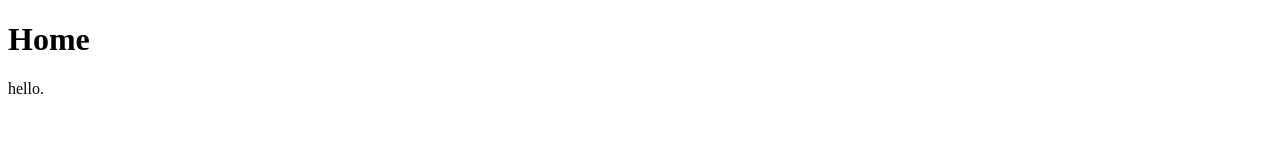
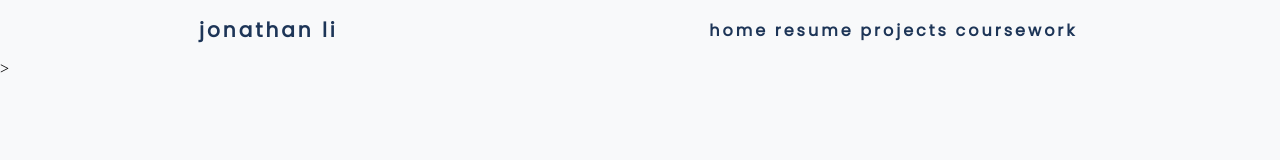
Before and after one commit to li-jonathan/jonathancli, a plain HTML site: page index.html in a window 1280 px wide. Drawn offline with Linux system fonts and the light colour scheme.

Commit message:
starting page skeleton

```diff
--- a/index.html
+++ b/index.html
@@ -2,10 +2,20 @@
 <html>
     <head>
         <meta charset="utf-8">
+        <link rel="stylesheet" href="style.css">
+        <link rel="preconnect" href="https://fonts.gstatic.com">
+        <link href="https://fonts.googleapis.com/css2?family=Poppins&display=swap" rel="stylesheet">
         <title>Jonathan Li</title>
     </head>
     <body>
-        <h1>Home</h1>
-        <p>hello.</p>
+        <nav>
+            <div class="logo">jonathan li</div>
+            <ul class="nav-links">
+                <li><a href="index.html">home</a></li>
+                <li><a href="resume.html">resume</a></li>
+                <li><a href="#">projects</a></li>
+                <li><a href="#">coursework</a></li>
+            </ul>
+        </nav>>
     </body>
 </html>
--- /dev/null
+++ b/style.css
@@ -0,0 +1,38 @@
+* {
+    margin: 0px;
+    padding: 0px;
+    box-sizing: border-box;
+    background-color: #f8f9fa;
+}
+
+nav {
+    display: flex;
+    justify-content: space-around;
+    align-items: center;
+    font-family: 'Poppins', sans-serif;
+    font-weight: bolder;
+    color: #1d3557;
+    padding: 15px;
+}
+
+.logo {
+    letter-spacing: 3px;
+    font-size: 20px;
+}
+
+.nav-links {
+    display: flex;
+    justify-content: space-around;
+    width: 30%;
+}
+
+.nav-links a {
+    color: #1d3557;
+    text-decoration: none;
+    letter-spacing: 3px;
+    font-weight: bolder;
+}
+
+.nav-links li {
+    list-style: none;
+}
```
Also changed, not shown: resume.html (added, +21 -0 lines).
